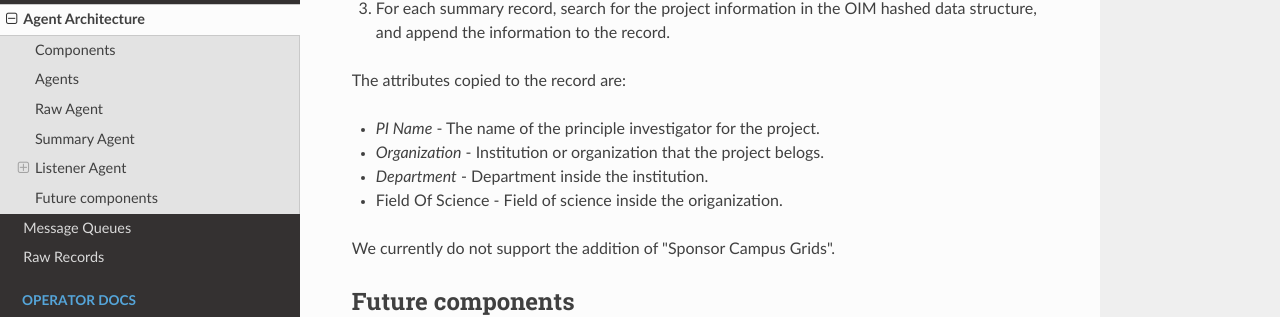
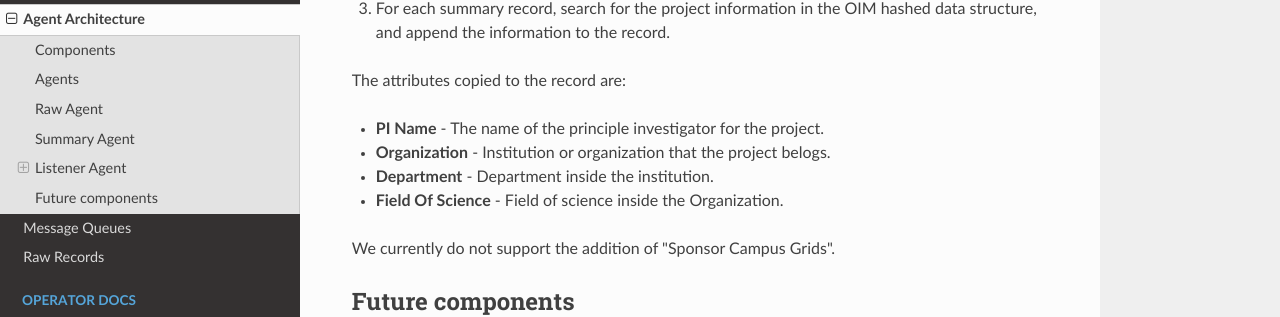
Before and after one commit to zvada/gracc, an MkDocs documentation site: the page built from docs/dev-docs/agent-arch.md, in a window 1280 px wide and 900 px high, scrolled down 2271 px. Shown: the part 175-492 px from the top of the window. Built offline with MkDocs 1.6.1, drawn with Linux system fonts in a browser that asks for light colours; nearby versions of some CDN libraries; old or Windows-style settings are respelled for this version of MkDocs.

Commit message:
Fix typos

```diff
--- a/docs/dev-docs/agent-arch.md
+++ b/docs/dev-docs/agent-arch.md
@@ -59,10 +59,10 @@
 
 The attributes copied to the record are:
 
-* *PI Name* - The name of the principle investigator for the project.
-* *Organization* - Institution or organization that the project belogs.
-* *Department* - Department inside the institution.
-* Field Of Science - Field of science inside the origanization.
+* **PI Name** - The name of the principle investigator for the project.
+* **Organization** - Institution or organization that the project belogs.
+* **Department** - Department inside the institution.
+* **Field Of Science** - Field of science inside the Organization.
 
 We currently do not support the addition of "Sponsor Campus Grids".
 
```
